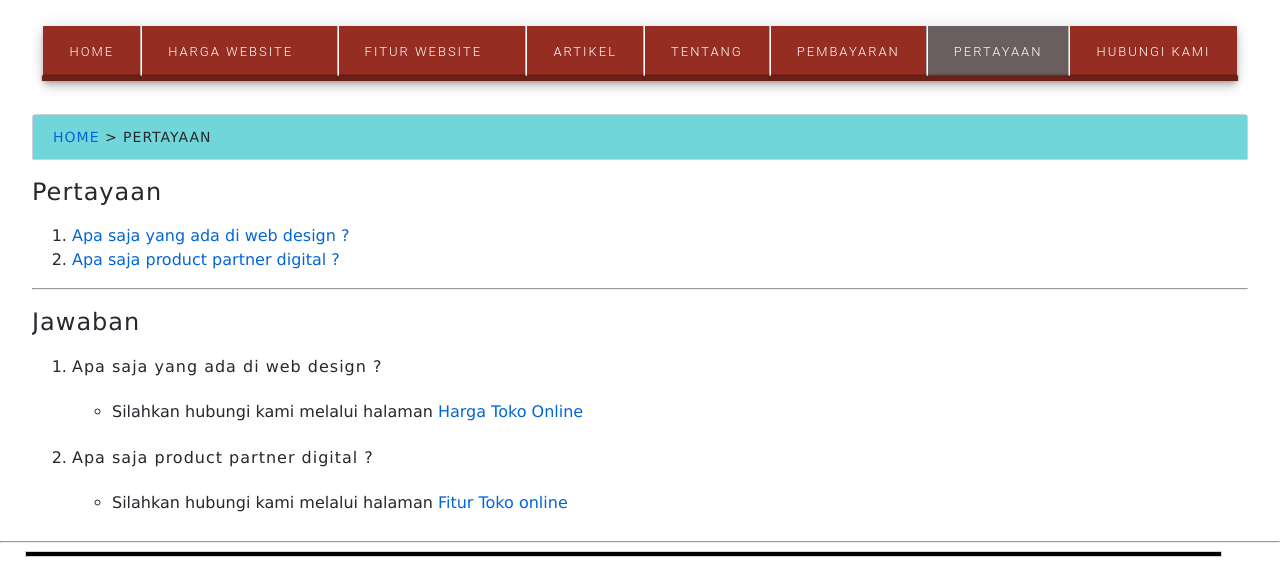
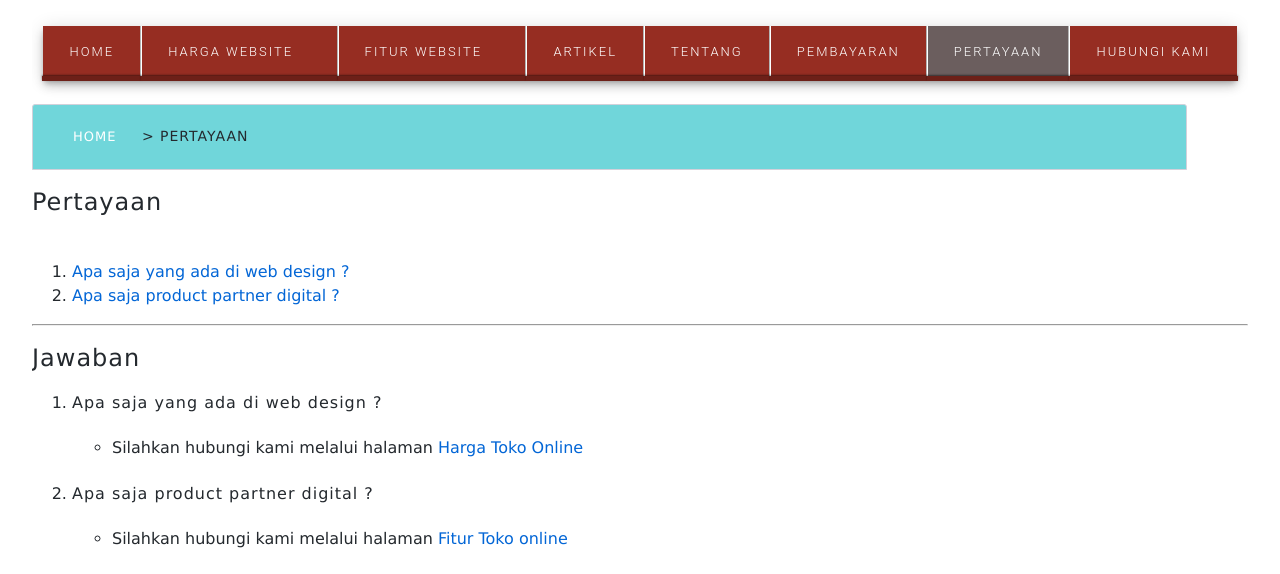
Before and after one commit to herrydiantoro19/herrydiantoro19.github.io, a plain HTML site: page pertayaan.html in a window 1280 px wide. Shown: the part 217-791 px from the top of the page. Drawn offline with Linux system fonts and the light colour scheme.

Commit message:
Add files via upload

```diff
--- a/pertayaan.html
+++ b/pertayaan.html
@@ -32,7 +32,8 @@
                          </a>
                          -->
                     <!-- Start Menu Primer -->
-                    <div class="container menu-primer center">
+                    <div class="container menu-primer ">
+                         <div class="center">
                               <ul class="snip1490 menu-primer">
                                         <li class="current">
                                              <a  href="index.html" title="Home"  >Home </a>
@@ -69,7 +70,7 @@
                                         </li>
                                    </ul>
 
-
+                         </div>
 
 
 
@@ -82,16 +83,18 @@
 
 
 
-                    </div>
-     <div class="container ">
 
-               <div class="box-heading">
+
+
+               <div class="box-heading container">
                          <h4>
                               <a href="index.html" title="Home">Home</a>
                              > Pertayaan
                          </h4>
                     </div>
              <h2>Pertayaan</h2>
+          </div>
+          <div class="container ">
              <ol>
                   <li>
                        <a href="#01" title="Apa saja yang ada di web design ?">Apa saja yang ada di web design ?</a>
@@ -118,13 +121,12 @@
              </ol>
       </div>
           <!-- End Pertayaan -->
+          <div class="container ">
           <hr>
-
-
           <hr class="heading-garis" >
           <!-- Start Menu Sekunder -->
           <div class="container-full ">
-                <div class="container ">
+
                      <!-- Start Coding Design -->
                 <div class="menu-sekunder-one">
                           <h4 class="hijau center">JASA PEMBUATAN WEBSITE & TOKO ONLINE</h4>
```
Also changed, not shown: pembayaran.html (+10 -7 lines).
